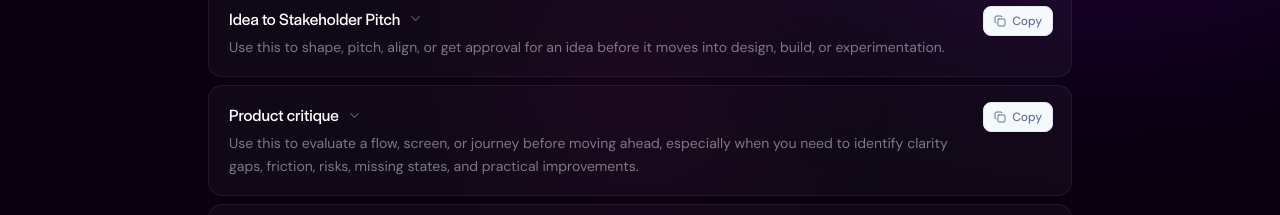
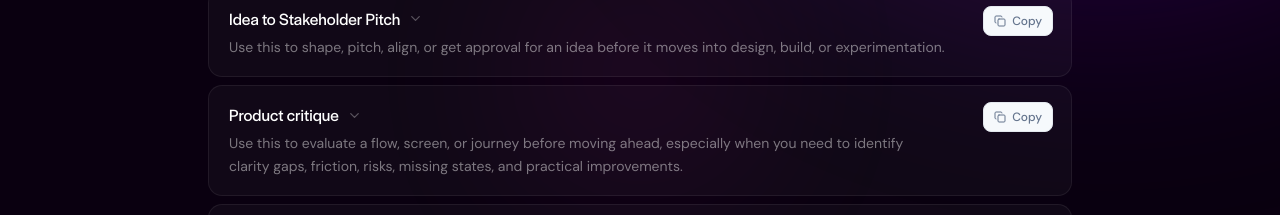
Before and after one commit to pavitsond-cyber/AI-Playbook, a Next.js app: page /prompts in a window 1280 px wide. Shown: the part 529-744 px from the top of the page. Built offline with nearby package versions, Linux system fonts and the light colour scheme; a web font is replaced by a local one.

Commit message:
Prompts: increase right clearance to 104px — fully clears Copy button on all screen sizes

```diff
--- a/app/(playbook)/prompts/page.tsx
+++ b/app/(playbook)/prompts/page.tsx
@@ -703,8 +703,8 @@ function PromptRow({ prompt, index, isOpen, onToggle }: {
       >
         {/* Title + description */}
         <div style={{ flex: 1, minWidth: 0, width: '100%' }}>
-            {/* Title row — right clearance only here to avoid Copy button */}
-            <div style={{ display: 'inline-flex', alignItems: 'center', gap: 8, marginBottom: 6, paddingRight: 72 }}>
+            {/* Title row — right clearance to avoid Copy button */}
+            <div style={{ display: 'inline-flex', alignItems: 'center', gap: 8, marginBottom: 6, paddingRight: 104 }}>
               <span style={{
                 fontFamily: 'var(--font-display)',
                 fontSize: 17,
@@ -727,7 +727,7 @@ function PromptRow({ prompt, index, isOpen, onToggle }: {
               color: 'rgba(255,255,255,0.45)',
               lineHeight: 1.6,
               margin: 0,
-              paddingRight: 72,   /* match title row clearance from Copy button */
+              paddingRight: 104,  /* Copy button ~85px + 18px right offset + gap */
             }}>
               {prompt.description}
             </p>
```
